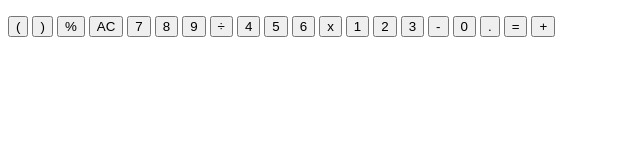
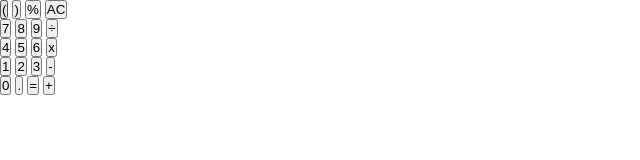
Before and after one commit to Yushi5058/calculator-project, a plain HTML site: page index.html in a window 1280 px wide. Shown: the whole page, without its empty margins (0-640 px from the left). Drawn offline with Linux system fonts and the light colour scheme.

Commit message:
update index.html

```diff
--- a/index.html
+++ b/index.html
@@ -5,6 +5,7 @@
     <meta http-equiv="X-UA-Compatible" content="IE=edge">
     <meta name="viewport" content="width=device-width, initial-scale=1.0">
     <title>Calculator</title>
+    <link rel="stylesheet" href="styles.css">
 </head>
 <body>
     <div class="main">
@@ -13,26 +14,36 @@
                 <p></p>
             </div>
         <div class="buttons">
+            <div class="line">
                 <button>(</button>
                 <button>)</button>
                 <button>%</button>
                 <button>AC</button>
+                </div>
+                <div class="line">
                 <button>7</button>
                 <button>8</button>
                 <button>9</button>
                 <button>÷</button>
+                </div>
+                <div class="line">
                 <button>4</button>
                 <button>5</button>
                 <button>6</button>
                 <button>x</button>
+                </div>
+                <div class="line">
                 <button>1</button>
                 <button>2</button>
                 <button>3</button>
                 <button>-</button>
+                </div>
+                <div class="line">
                 <button>0</button>
                 <button>.</button>
                 <button>=</button>
                 <button>+</button>
+                </div>
 
             </div>
         </div>
```
